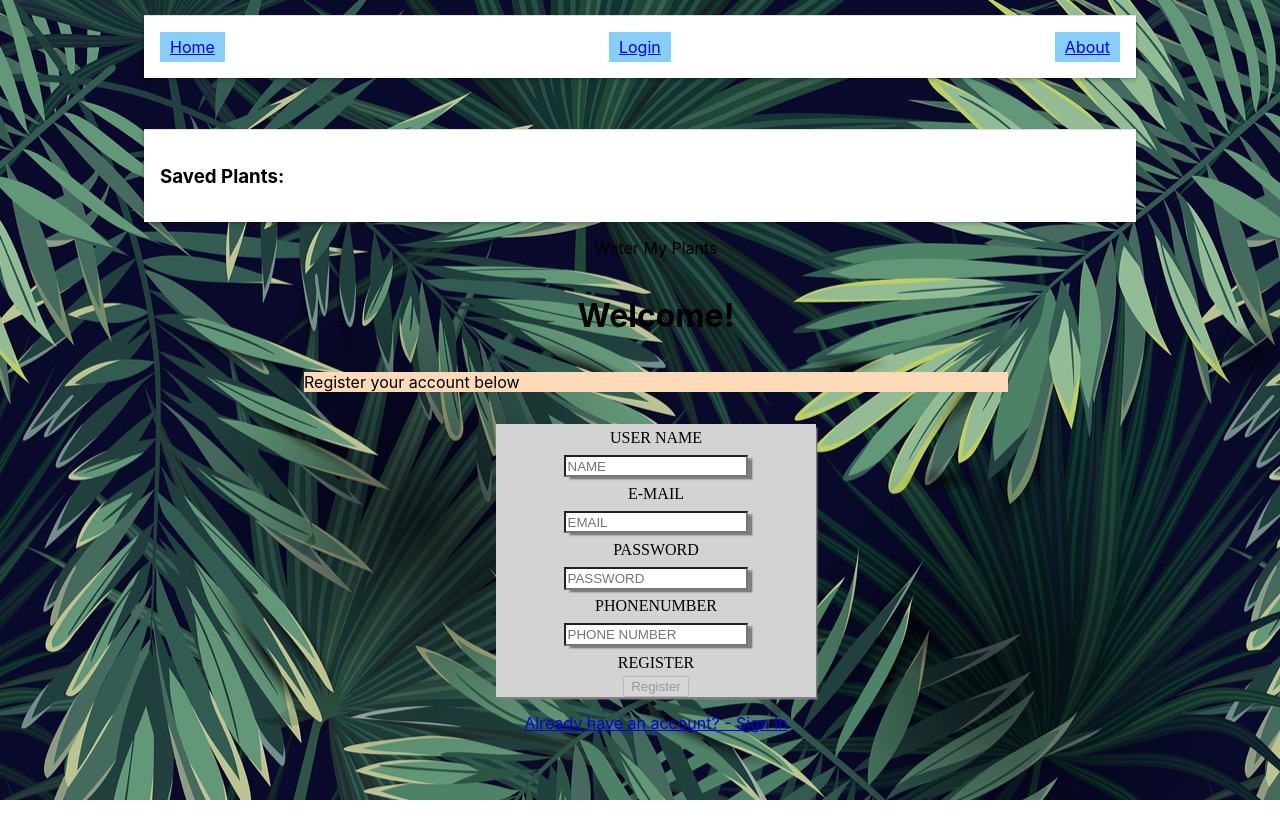
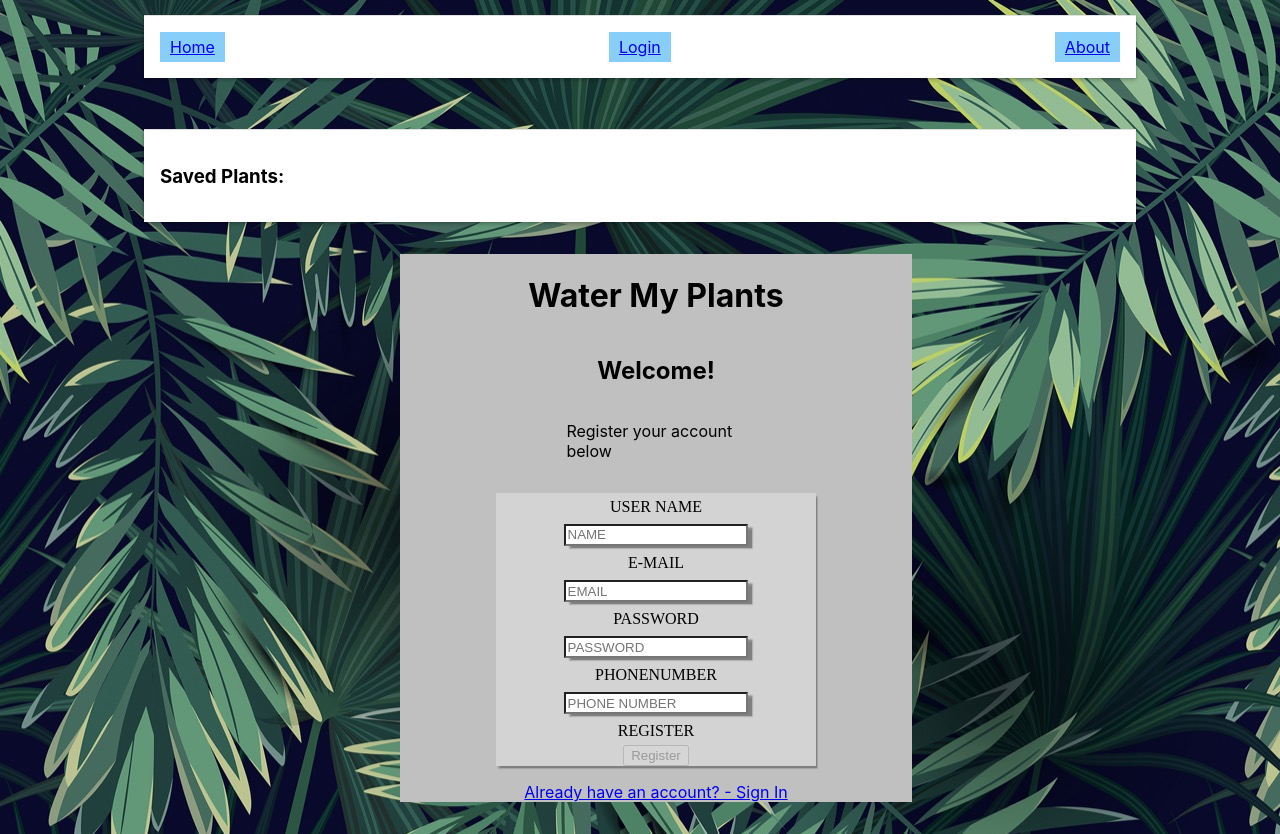
Before and after one commit to extrude575757/waterplantsApp, a React (Create React App) app: page / in a window 1280 px wide. Before the commit the page ends 800 px from the top, so only its background shows below. Built offline with nearby package versions, Linux system fonts and the light colour scheme.

Commit message:
Minor adjustments

```diff
--- a/src/App.css
+++ b/src/App.css
@@ -9,9 +9,9 @@
   height:100%;
 
 }
-#BackImg{
+/* #BackImg{
   background-image: url('/Assets/Green-Tropical-Plant-Wallpaper-Mural-Plain.jpg');
-}
+} */
 #About.App{
   width:70%;
   height:100%;
@@ -20,20 +20,38 @@
 
   background-color: peru;
 }
-.App > p{
-  width:55%;
+#About.App > p{
+  max-width:55%;
   height: 100%;
   background-color: peachpuff;
 
 }
-.App > ul{
-  width:55%;
+#About.App > ul{
+  max-width:55%;
   height: 100%;
   background-color: peachpuff;
 
 }
+.App.Form{
+  /* display: flex;
+  align-items: center;
+  justify-content: center; */
+  background-color: silver;
+  height:100%;
+  max-width: 40%;
+}
+.App > h1{
+
+  background-color: silver;
+}
+.App > p{
+  max-width:35%;
+  height: 100%;
+  background-color:silver ;
+}
+
 .App > form.App{
-  width:20rem;
+  max-width:20rem;
   box-shadow: .1rem .2rem .1rem grey;
   height:100%;
   background-color: lightgrey;
--- a/src/Auth/SignUp.js
+++ b/src/Auth/SignUp.js
@@ -132,11 +132,12 @@ const validate = event => {
     <>
 
       {/* <Logo src={LogoImg} /> */}
-      Water My Plants
 
 
-        <div className="App">
-          <h1>Welcome!</h1>
+
+        <div className="App Form">
+          <h1>Water My Plants</h1>
+          <h2>Welcome!</h2>
           <p>Register your account below</p>
               <form className="App" onSubmit={signUp}>
                 <label htmlFor="username">
--- a/src/components/Login.js
+++ b/src/components/Login.js
@@ -57,7 +57,7 @@ const PlantsList = () =>{
 }
   return (
 
-        <div className="App">
+        <div className="App Form">
           <h1>Welcome back!</h1>
           <form className="App" onSubmit={onSubmit}>
             <label htmlFor="username">
```
